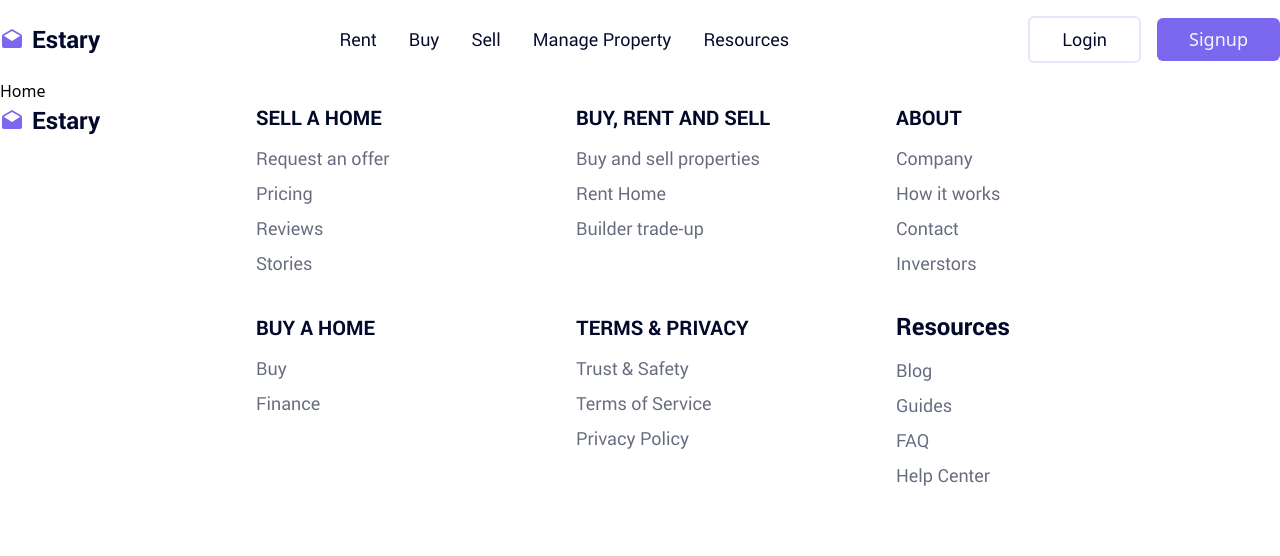
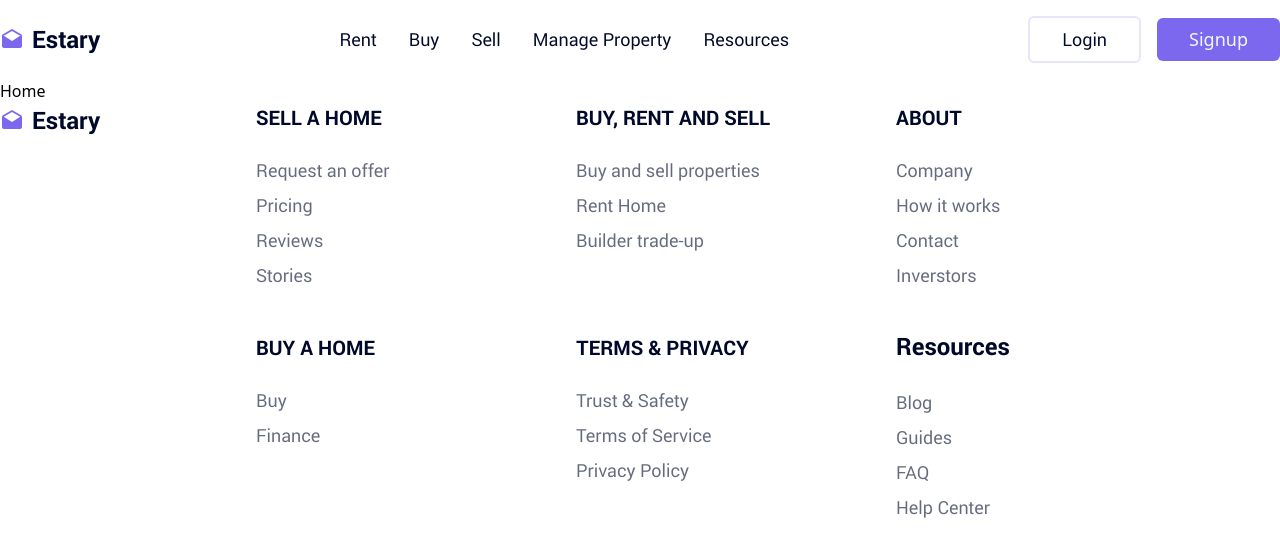
Before and after one commit to uttampun44/estary-real-state, a React (Vite) app in the folder estary frontend/: page / in a window 1280 px wide. Shown: the top 556 px of the page. Built offline with nearby package versions, Linux system fonts and the light colour scheme.

Commit message:
footer link gap grid

```diff
--- a/estary frontend/src/components/footer/Footer.tsx
+++ b/estary frontend/src/components/footer/Footer.tsx
@@ -11,8 +11,8 @@ function Footer() {
                    <DraftsIcon style={{color:'#7B68EE'}}/><h1 className="text-primaryText font-bold text-2xl leading-9 font-primaryFontFamily">Estary</h1>
                    </div>
 
-               <div className='grid grid-cols-3 gap-y-8 w-[75%] items-baseline'>
-                   <div className='sell_a_home grid gap-y-3'>
+               <div className='grid grid-cols-3 gap-y-10 w-[75%] items-baseline'>
+                   <div className='sell_a_home grid gap-y-6'>
                        <p className='text-xl text-primaryText leading-normal font-primaryFontFamily font-semibold'>SELL A HOME</p>
                         <div className='sell_home_link'>
                            <ul className='grid gap-y-2'>
@@ -24,7 +24,7 @@ function Footer() {
                         </div>
                    </div>
 
-                   <div className='buy_rent_sell grid gap-y-3'>
+                   <div className='buy_rent_sell grid gap-y-6'>
                        <p className='text-xl text-primaryText leading-normal font-primaryFontFamily font-semibold'>BUY, RENT AND SELL</p>
                         <div className='buy_rent_link'>
                              <ul className='grid gap-y-2'>
@@ -35,7 +35,7 @@ function Footer() {
                         </div>
                    </div>
 
-                   <div className='footer_about grid gap-y-3'>
+                   <div className='footer_about grid gap-y-6'>
                       <p className='text-xl text-primaryText leading-normal font-primaryFontFamily font-semibold'>ABOUT</p>
                         <ul className='grid gap-y-2'>
                             <li className='text-lg text-primaryText leading-normal font-primaryFontFamily font-normal opacity-60'><Link to='/'>Company</Link></li>
@@ -45,7 +45,7 @@ function Footer() {
                         </ul>
                    </div>
 
-                   <div className='footer_buy_home pr-6 grid gap-y-3'>
+                   <div className='footer_buy_home pr-6 grid gap-y-6'>
                       <p className='text-xl text-primaryText leading-normal font-primaryFontFamily font-semibold'>BUY A HOME</p>
                         <ul className='grid gap-y-2'>
                             <li className='text-lg text-primaryText leading-normal font-primaryFontFamily font-normal opacity-60'><Link to='/'>Buy</Link></li>
@@ -53,7 +53,7 @@ function Footer() {
                         </ul>
                    </div>
 
-                   <div className='footer_terms_privary pr-8 grid gap-y-3'>
+                   <div className='footer_terms_privary pr-8 grid gap-y-6'>
                       <p className='text-xl text-primaryText leading-normal font-primaryFontFamily font-semibold'>TERMS & PRIVACY</p>
                         <ul className='grid gap-y-2'>
                             <li className='text-lg text-primaryText leading-normal font-primaryFontFamily font-normal opacity-60'><Link to='/'>Trust & Safety</Link></li>
@@ -62,7 +62,7 @@ function Footer() {
                         </ul>
                    </div>
 
-                   <div className='footer_terms_privary grid gap-y-3'>
+                   <div className='footer_terms_privary grid gap-y-6'>
                       <p className='text-2xl text-primaryText leading-normal font-primaryFontFamily font-semibold'>Resources</p>
                         <ul className='grid gap-y-2'>
                             <li className='text-lg text-primaryText leading-normal font-primaryFontFamily font-normal opacity-60'><Link to='/'>Blog</Link></li>
```
